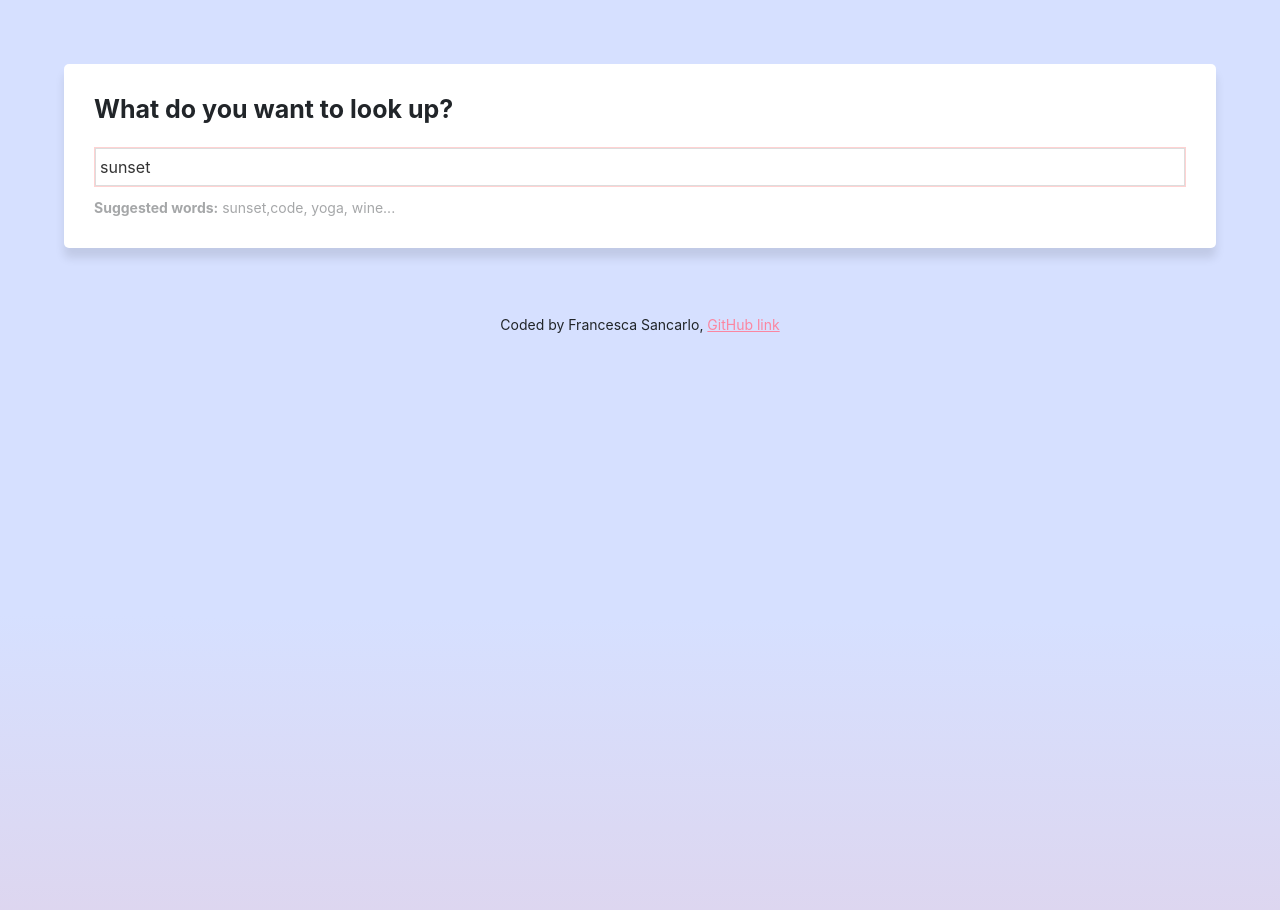
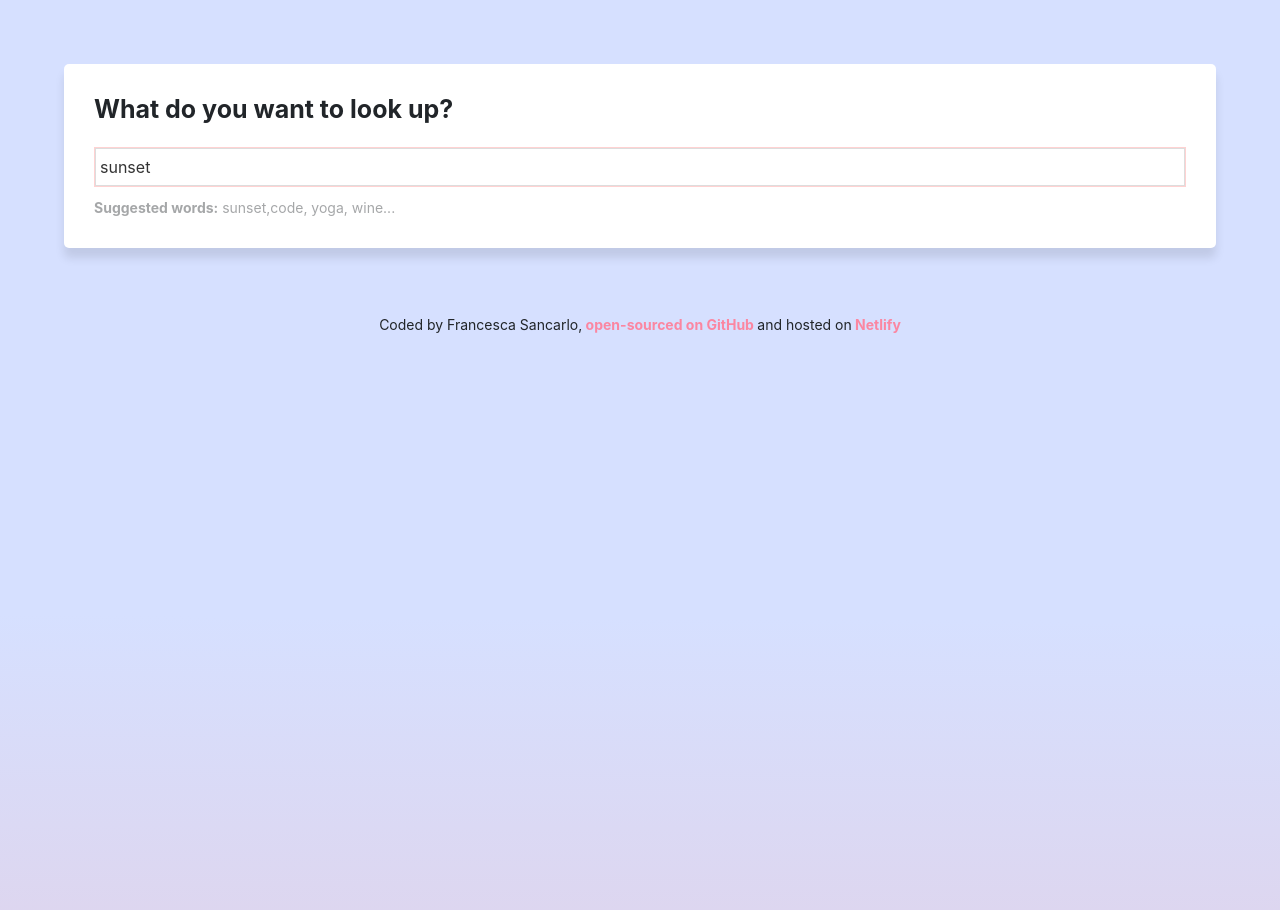
Before and after one commit to FranSanc/dictionary-app, a React (Create React App) app: page / in a window 1280 px wide. Shown: the top 910 px of the page. Built offline with nearby package versions, Linux system fonts and the light colour scheme; no server answers.

Commit message:
Added footer styling

```diff
--- a/src/App.css
+++ b/src/App.css
@@ -16,4 +16,10 @@ a{
 .App-footer {
   text-align: center;
   margin: 10px 0;
+
 }
+
+.App-footer a{
+  text-decoration: none;
+
+}
--- a/src/App.js
+++ b/src/App.js
@@ -9,16 +9,22 @@ function App() {
         <header className="App-header"></header>
       </div>
       <main>
-        <Dictionary defaultKeyword="sunset"/>
+        <Dictionary defaultKeyword="sunset" />
       </main>
       <footer className="App-footer">
         <small>
           {" "}
-          Coded by Francesca Sancarlo,{" "}
-          <a href="https://github.com/FranSanc/dictionary-app">
-            {" "}
-            GitHub link{" "}
-          </a>{" "}
+          Coded by Francesca Sancarlo,
+          <strong>
+            <a href="https://github.com/FranSanc/dictionary-app">
+              {" "}
+              open-sourced on GitHub{" "}
+            </a>{" "}
+          </strong>
+          and hosted on
+          <strong>
+            <a href="https://unruffled-wescoff-3215ed.netlify.app/"> Netlify</a>
+          </strong>
         </small>
       </footer>
     </div>
```
